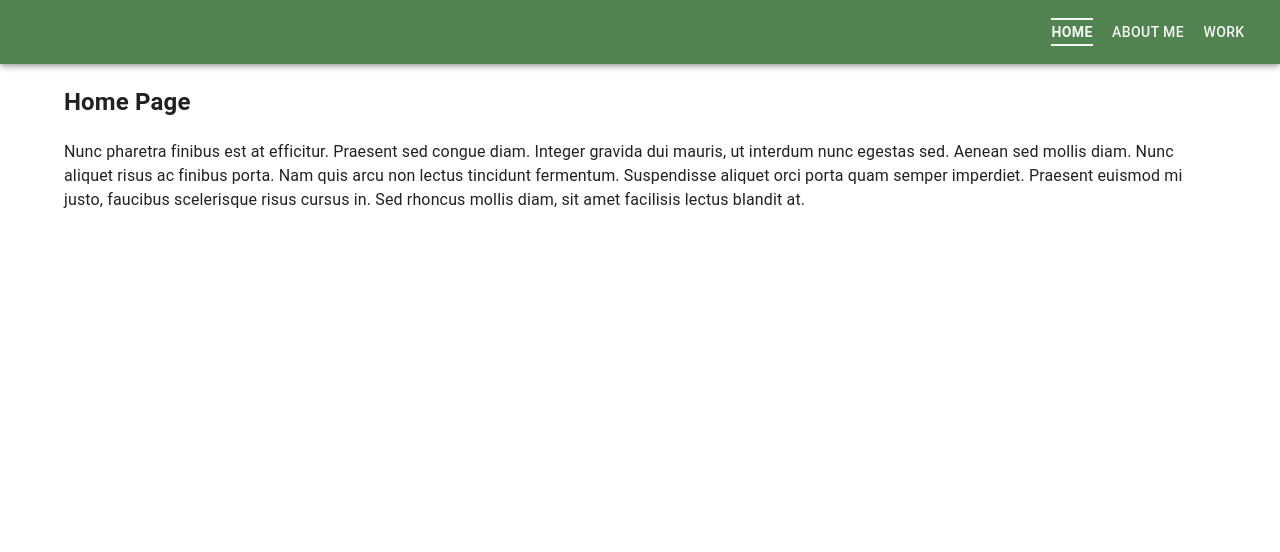
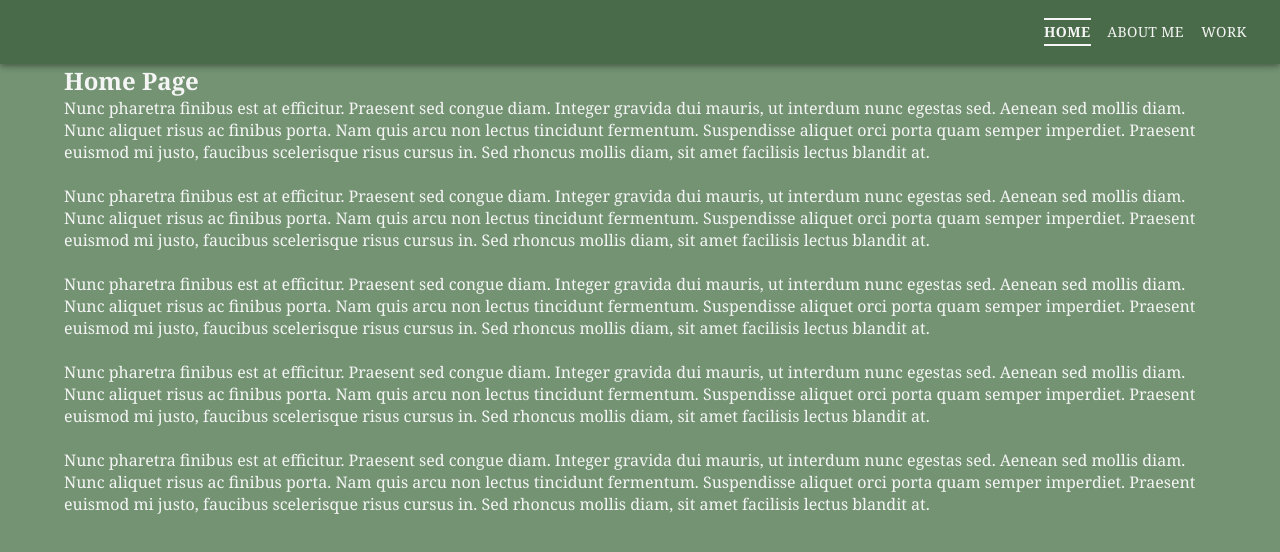
Before and after one commit to elisestankus/elisestankus-portfolio, a React (Vite) app: page / in a window 1280 px wide. Shown: the top 552 px of the page. Built offline with nearby package versions, Linux system fonts and the light colour scheme.

Commit message:
added background color, linked index.css, updated nav and drawer background colors, changed font family

```diff
--- a/index.html
+++ b/index.html
@@ -3,6 +3,7 @@
   <head>
     <meta charset="UTF-8" />
     <meta name="viewport" content="width=device-width, initial-scale=1.0" />
+    <link rel="stylesheet" href="./src/index.css">
     <title>Elise Stankus Portfolio</title>
   </head>
   <body>
--- a/src/components/Nav/Nav.css
+++ b/src/components/Nav/Nav.css
@@ -1,6 +1,7 @@
 .nav-link {
     text-decoration: none;
     color: whitesmoke;
+    font-family: "Georgia", "Helvetica", "Arial", sans-serif;
 }
 
 .active {
--- a/src/components/Nav/Nav.jsx
+++ b/src/components/Nav/Nav.jsx
@@ -61,8 +61,8 @@ function Nav(props) {
 
     return (
         <Box sx={{ display: 'flex' }}>
-            <CssBaseline />
-            <AppBar component="nav" sx={{backgroundColor: 'rgba(80, 131, 80)'}}>
+
+            <AppBar component="nav" sx={{backgroundColor: 'rgb(74 107 74)'}}>
                 <Toolbar>
                     <IconButton
                         color="inherit"
@@ -100,7 +100,7 @@ function Nav(props) {
                     }}
                     sx={{
                         display: { xs: 'block', sm: 'none' },
-                        '& .MuiDrawer-paper': { boxSizing: 'border-box', width: drawerWidth, backgroundColor: 'rgba(80, 131, 80, 0.837)' },
+                        '& .MuiDrawer-paper': { boxSizing: 'border-box', width: drawerWidth, backgroundColor: 'rgba(74, 107, 74, 0.837)' },
                     }}
                 >
                     {drawer}
--- a/src/index.css
+++ b/src/index.css
@@ -3,3 +3,9 @@
   padding: 0;
   box-sizing: border-box;
 }
+
+body {
+  background-color: rgb(115, 147, 115);
+  font-family: "Georgia", "Helvetica", "Arial", sans-serif;
+  color: whitesmoke
+}
--- a/src/pages/Home.jsx
+++ b/src/pages/Home.jsx
@@ -10,6 +10,43 @@ export default function Home() {
                 imperdiet. Praesent euismod mi justo, faucibus scelerisque risus cursus
                 in. Sed rhoncus mollis diam, sit amet facilisis lectus blandit at.
             </p>
+            <br />
+            <p>
+                Nunc pharetra finibus est at efficitur. Praesent sed congue diam.
+                Integer gravida dui mauris, ut interdum nunc egestas sed. Aenean sed
+                mollis diam. Nunc aliquet risus ac finibus porta. Nam quis arcu non
+                lectus tincidunt fermentum. Suspendisse aliquet orci porta quam semper
+                imperdiet. Praesent euismod mi justo, faucibus scelerisque risus cursus
+                in. Sed rhoncus mollis diam, sit amet facilisis lectus blandit at.
+            </p>
+            <br />
+            <p>
+                Nunc pharetra finibus est at efficitur. Praesent sed congue diam.
+                Integer gravida dui mauris, ut interdum nunc egestas sed. Aenean sed
+                mollis diam. Nunc aliquet risus ac finibus porta. Nam quis arcu non
+                lectus tincidunt fermentum. Suspendisse aliquet orci porta quam semper
+                imperdiet. Praesent euismod mi justo, faucibus scelerisque risus cursus
+                in. Sed rhoncus mollis diam, sit amet facilisis lectus blandit at.
+            </p>
+            <br />
+            <p>
+                Nunc pharetra finibus est at efficitur. Praesent sed congue diam.
+                Integer gravida dui mauris, ut interdum nunc egestas sed. Aenean sed
+                mollis diam. Nunc aliquet risus ac finibus porta. Nam quis arcu non
+                lectus tincidunt fermentum. Suspendisse aliquet orci porta quam semper
+                imperdiet. Praesent euismod mi justo, faucibus scelerisque risus cursus
+                in. Sed rhoncus mollis diam, sit amet facilisis lectus blandit at.
+            </p>
+            <br />
+            <p>
+                Nunc pharetra finibus est at efficitur. Praesent sed congue diam.
+                Integer gravida dui mauris, ut interdum nunc egestas sed. Aenean sed
+                mollis diam. Nunc aliquet risus ac finibus porta. Nam quis arcu non
+                lectus tincidunt fermentum. Suspendisse aliquet orci porta quam semper
+                imperdiet. Praesent euismod mi justo, faucibus scelerisque risus cursus
+                in. Sed rhoncus mollis diam, sit amet facilisis lectus blandit at.
+            </p>
+            <br />
         </div>
     );
 }
```
